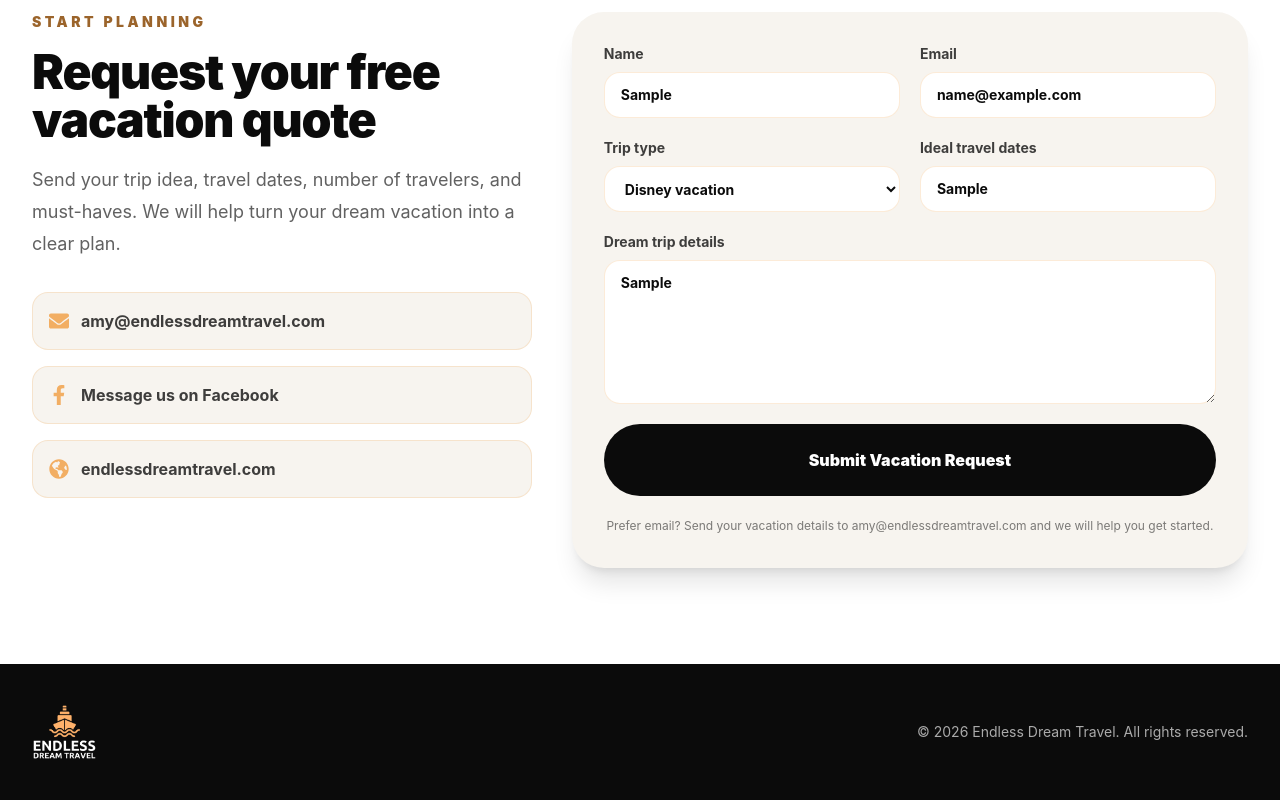
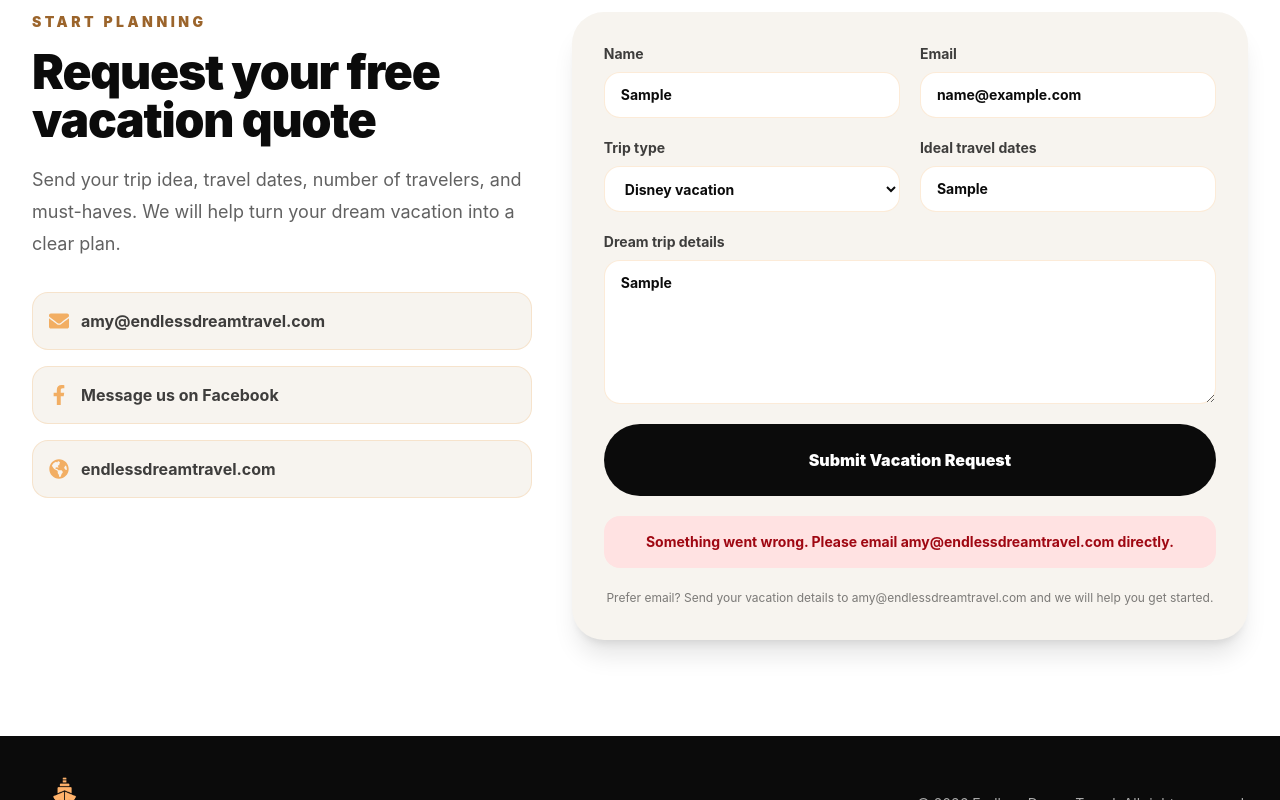
Before and after one commit to Zarlov/endless-dream-travel, a React (Vite) app: page / in a window 1280 px wide. Both pictures are taken after typing "Sample", "name@example.com", "Sample", "Sample" into the empty fields and a click on the button "Submit Vacation Request". Shown: the part 8154-8954 px from the top of the page. Built offline with nearby package versions, Linux system fonts and the light colour scheme.

Commit message:
Connect vacation request form

```diff
--- a/src/App.jsx
+++ b/src/App.jsx
@@ -1,4 +1,4 @@
-import React from "react";
+import React, { useState } from "react";
 import { motion } from "framer-motion";
 import { Card, CardContent } from "@/components/ui/card";
 import { Button } from "@/components/ui/button";
@@ -33,6 +33,8 @@ import {
   FaGlobeAmericas,
   FaTags,
 } from "react-icons/fa";
+
+const FORMSPREE_ENDPOINT = "https://formspree.io/f/mzdoeddd";
 
 const BRAND = {
   black: "#0B0B0B",
@@ -491,7 +493,64 @@ function runContentTests() {
 
 const contentTestResults = runContentTests();
 
+function handleVacationRequest(event) {
+  event.preventDefault();
+
+  const formData = new FormData(event.currentTarget);
+
+  const name = formData.get("name") || "";
+  const email = formData.get("email") || "";
+  const tripType = formData.get("tripType") || "";
+  const travelDates = formData.get("travelDates") || "";
+  const details = formData.get("details") || "";
+
+  const subject = encodeURIComponent("Vacation Quote Request");
+
+  const body = encodeURIComponent(
+    [
+      "New vacation quote request:",
+      "",
+      `Name: ${name}`,
+      `Email: ${email}`,
+      `Trip Type: ${tripType}`,
+      `Ideal Travel Dates: ${travelDates}`,
+      "",
+      "Dream Trip Details:",
+      details,
+    ].join("\n")
+  );
+
+  window.location.href = `mailto:amy@endlessdreamtravel.com?subject=${subject}&body=${body}`;
+}
 export default function EndlessDreamTravelWebsite() {
+  const [formStatus, setFormStatus] = useState("idle");
+
+  async function handleVacationRequest(event) {
+    event.preventDefault();
+    setFormStatus("sending");
+
+    const form = event.currentTarget;
+    const formData = new FormData(form);
+
+    try {
+      const response = await fetch(FORMSPREE_ENDPOINT, {
+        method: "POST",
+        body: formData,
+        headers: {
+          Accept: "application/json",
+        },
+      });
+
+      if (response.ok) {
+        setFormStatus("success");
+        form.reset();
+      } else {
+        setFormStatus("error");
+      }
+    } catch (error) {
+      setFormStatus("error");
+   }
+  }
   return (
     <main className="min-h-screen bg-[#0B0B0B] text-white">
       {!contentTestResults.passed && (
@@ -981,21 +1040,27 @@ export default function EndlessDreamTravelWebsite() {
 
           <Card className="rounded-[2rem] border-[#F2AE63]/25 bg-[#F7F4EF] shadow-xl">
             <CardContent className="p-6 sm:p-8">
-              <form className="grid gap-5">
+              <form className="grid gap-5" onSubmit={handleVacationRequest}>
+                <input type="hidden" name="_subject" value="New Vacation Quote Request" />
+                <input type="hidden" name="source" value="Endless Dream Travel Website" />
                 <div className="grid gap-5 sm:grid-cols-2">
                   <label className="grid gap-2 text-sm font-bold text-black/75">
                     Name
                     <input
+                      name="name"
                       className="rounded-2xl border border-[#F2AE63]/25 bg-white px-4 py-3 text-[#0B0B0B] outline-none ring-[#F2AE63] transition focus:ring-2"
                       placeholder="Your name"
+                      required
                     />
                   </label>
                   <label className="grid gap-2 text-sm font-bold text-black/75">
                     Email
                     <input
+                      name="email"
                       type="email"
                       className="rounded-2xl border border-[#F2AE63]/25 bg-white px-4 py-3 text-[#0B0B0B] outline-none ring-[#F2AE63] transition focus:ring-2"
                       placeholder="you@example.com"
+                      required
                     />
                   </label>
                 </div>
@@ -1003,7 +1068,10 @@ export default function EndlessDreamTravelWebsite() {
                 <div className="grid gap-5 sm:grid-cols-2">
                   <label className="grid gap-2 text-sm font-bold text-black/75">
                     Trip type
-                    <select className="rounded-2xl border border-[#F2AE63]/25 bg-white px-4 py-3 text-[#0B0B0B] outline-none ring-[#F2AE63] transition focus:ring-2">
+                    <select
+                      name="tripType"
+                      className="rounded-2xl border border-[#F2AE63]/25 bg-white px-4 py-3 text-[#0B0B0B] outline-none ring-[#F2AE63] transition focus:ring-2"
+                    >
                       <option>Disney vacation</option>
                       <option>Ocean cruise</option>
                       <option>European river cruise</option>
@@ -1016,6 +1084,7 @@ export default function EndlessDreamTravelWebsite() {
                   <label className="grid gap-2 text-sm font-bold text-black/75">
                     Ideal travel dates
                     <input
+                      name="travelDates"
                       className="rounded-2xl border border-[#F2AE63]/25 bg-white px-4 py-3 text-[#0B0B0B] outline-none ring-[#F2AE63] transition focus:ring-2"
                       placeholder="Month, season, or dates"
                     />
@@ -1025,17 +1094,32 @@ export default function EndlessDreamTravelWebsite() {
                 <label className="grid gap-2 text-sm font-bold text-black/75">
                   Dream trip details
                   <textarea
+                    name="details"
                     className="min-h-36 rounded-2xl border border-[#F2AE63]/25 bg-white px-4 py-3 text-[#0B0B0B] outline-none ring-[#F2AE63] transition focus:ring-2"
                     placeholder="Destination ideas, number of travelers, budget, ages of kids, cruise line preferences, resort must-haves, or anything else we should know."
+                    required
                   />
                 </label>
 
                 <Button
-                  type="button"
+                  type="submit"
+                  disabled={formStatus === "sending"}
                   className="rounded-full bg-[#0B0B0B] py-6 text-base font-black text-white hover:bg-[#1F1B1D]"
                 >
-                  Submit Vacation Request
+                  {formStatus === "sending" ? "Sending..." : "Submit Vacation Request"}
                 </Button>
+
+                {formStatus === "success" && (
+                  <p className="rounded-2xl bg-green-100 p-4 text-center text-sm font-bold text-green-800">
+                    Thank you! Your vacation request was sent successfully.
+                  </p>
+                )}
+
+                {formStatus === "error" && (
+                  <p className="rounded-2xl bg-red-100 p-4 text-center text-sm font-bold text-red-800">
+                    Something went wrong. Please email amy@endlessdreamtravel.com directly.
+                  </p>
+                )}
 
                 <p className="text-center text-xs leading-5 text-black/50">
                   Prefer email? Send your vacation details to amy@endlessdreamtravel.com and we will help you get started.
```
